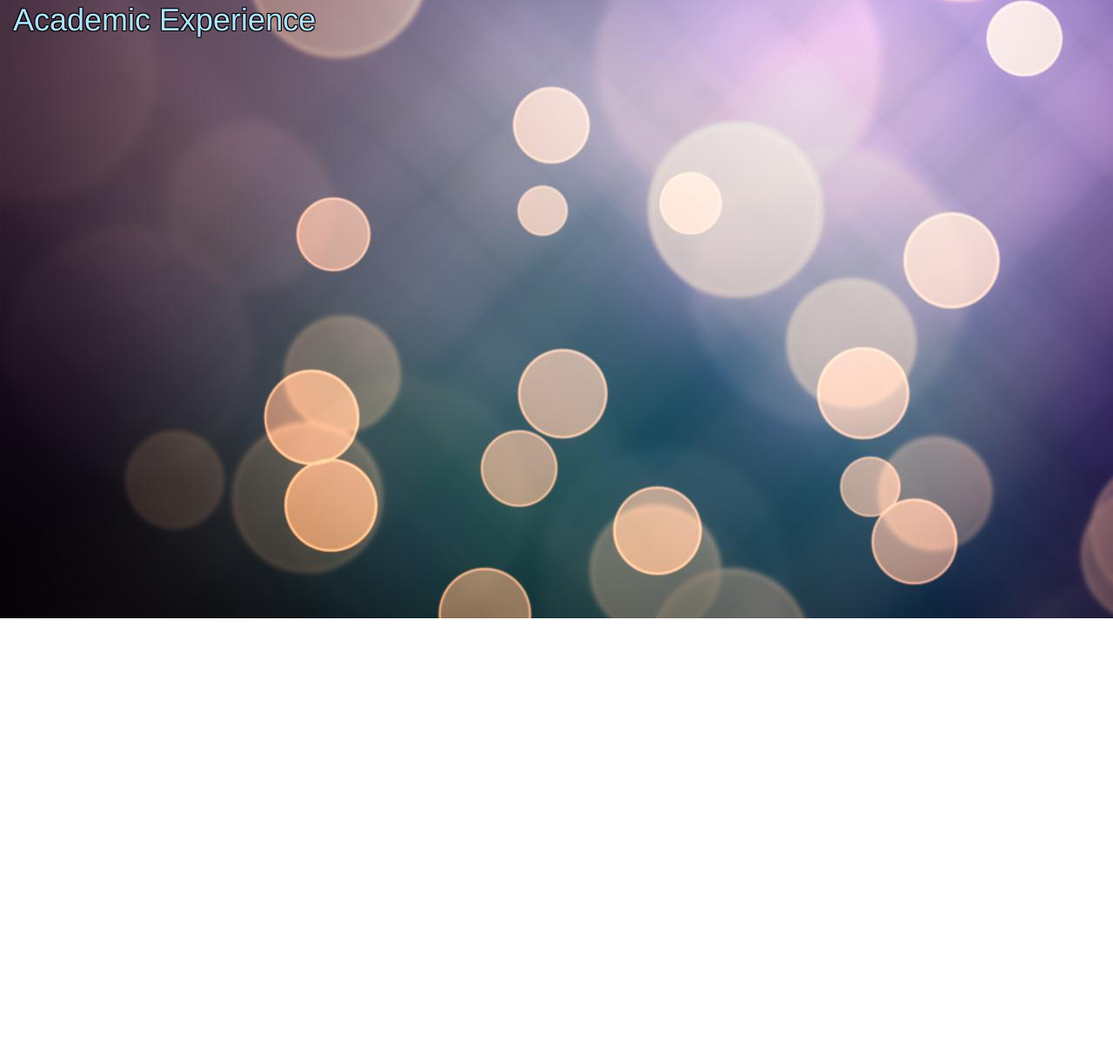
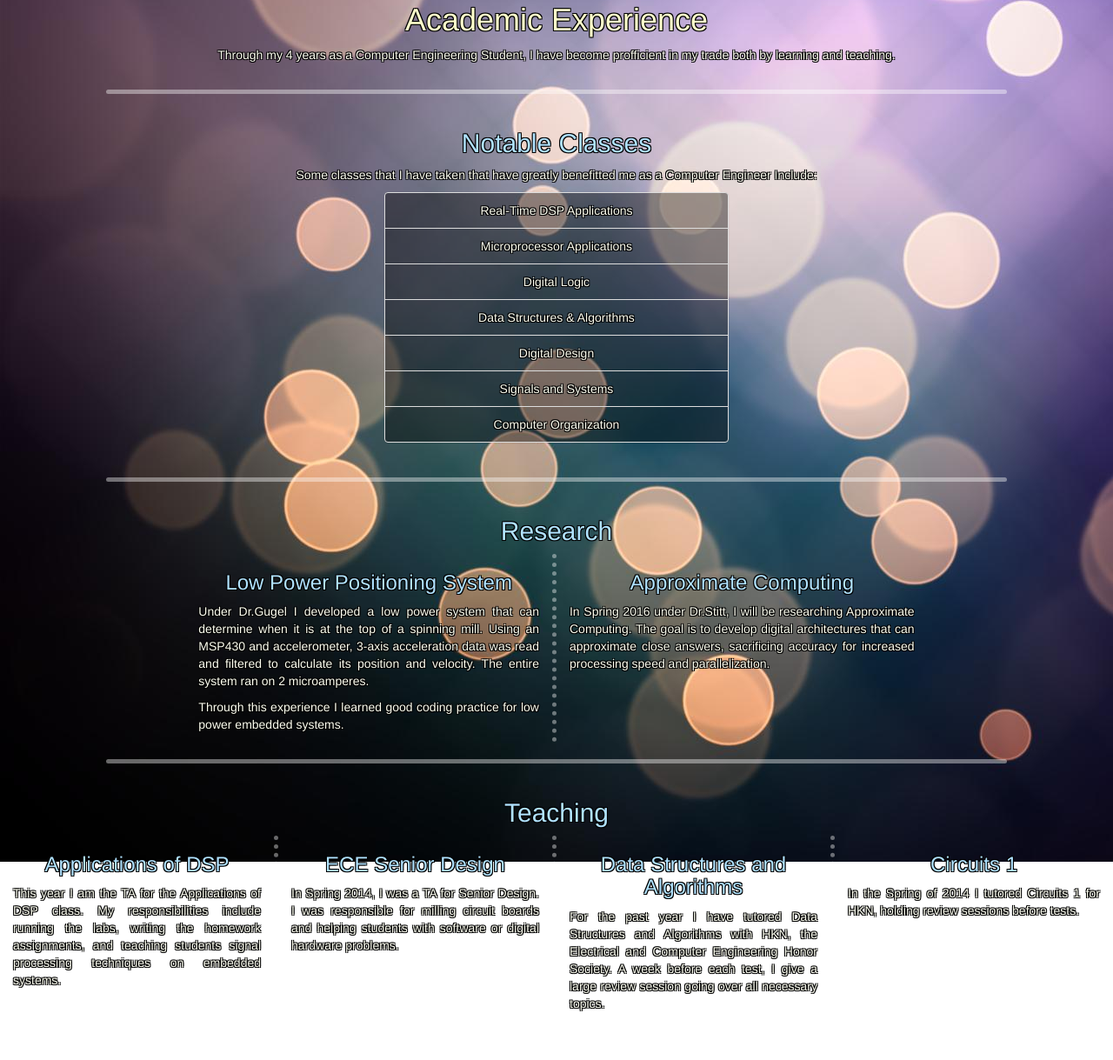
Before and after one commit to raz-a/CEN3031-PersonalWebsite, a plain HTML site: page acexp.html in a window 1280 px wide. Shown: the part 89-1308 px from the top of the page at 87% size. Before the commit the page ends 800 px from the top, so only its background shows below. Drawn offline with nearby package versions, Linux system fonts and the light colour scheme.

Commit message:
Academic Experience Complete

```diff
--- a/acexp.html
+++ b/acexp.html
@@ -40,7 +40,123 @@
 	<!-- ContainerBody -->
 
 	<div class="container-fluid">
-		<h1 class="liteText">Academic Experience</h1>
+		<h1 class="text-center mainTitle">Academic Experience</h1>
+		<p class="text-center">
+			Through my 4 years as a Computer Engineering Student, I have become profficient in my trade both by learning and teaching.
+		</p>
+
+		<!-- Seperator -->
+		<div class="row">
+			<div class="col-md-1"></div>
+			<div class="col-md-10"><hr class="horizLine"></div>
+			<div class="col-md-1"></div>
+		</div>
+
+		<h2 class="text-center">Notable Classes</h2>
+		<p class="text-center">
+			Some classes that I have taken that have greatly benefitted me as a Computer Engineer Include:
+		</p>
+
+		<div class="row">
+			<div class="col-md-4"></div>
+			<div class="col-md-4">
+				<ul class="text-center list-group">
+					<li class="list-group-item">Real-Time DSP Applications</li>
+					<li class="list-group-item">Microprocessor Applications</li>
+					<li class="list-group-item">Digital Logic</li>
+					<li class="list-group-item">Data Structures & Algorithms</li>
+					<li class="list-group-item">Digital Design</li>
+					<li class="list-group-item">Signals and Systems</li>
+					<li class="list-group-item">Computer Organization</li>
+				</ul>
+			</div>
+			<div class="col-md-4"></div>
+		</div>
+
+
+		<!-- Seperator -->
+		<div class="row">
+			<div class="col-md-1"></div>
+			<div class="col-md-10"><hr class="horizLine"></div>
+			<div class="col-md-1"></div>
+		</div>
+
+		<h2 class="text-center">Research</h2>
+
+		<div class="row">
+			<div class="col-md-2"></div>
+			<div class="col-md-4 vertLine">
+				<h3 class="text-center">Low Power Positioning System</h3>
+				<p class="text-justify">
+					Under Dr.Gugel I developed a low power system that can determine when it is at the top of a spinning mill.
+					Using an MSP430 and accelerometer, 3-axis acceleration data was read and filtered to calculate its position and velocity.
+					The entire system ran on 2 microamperes.
+				</p>
+				<p class="text-justify">
+					Through this experience I learned good coding practice for low power embedded systems.
+				</p>
+			</div>
+			<div class="col-md-4">
+				<h3 class="text-center">Approximate Computing</h3>
+				<p class="text-justify">
+					In Spring 2016 under Dr.Stitt, I will be researching Approximate Computing.
+					The goal is to develop digital architectures that can approximate close answers,
+					sacrificing accuracy for increased processing speed and parallelization.
+				</p>
+			</div>
+			<div class="col-md-2"></div>
+		</div>
+
+
+		<!-- Seperator -->
+		<div class="row">
+			<div class="col-md-1"></div>
+			<div class="col-md-10"><hr class="horizLine"></div>
+			<div class="col-md-1"></div>
+		</div>
+
+		<h2 class="text-center">Teaching</h2>
+
+		<div class="row row-eq-height">
+			<div class="col-md-3 vertLine">
+				<h3 class="text-center">Applications of DSP</h3>
+				<p class="text-justify">
+					This year I am the TA for the Applications of DSP class.
+					My responsibilities include running the labs, writing the homework assignments,
+					and teaching students signal processing techniques on embedded systems.
+				</p>
+			</div>
+			<div class="col-md-3 vertLine">
+				<h3 class="text-center">ECE Senior Design</h3>
+				<p class="text-justify">
+					In Spring 2014, I was a TA for Senior Design.
+					I was responsible for milling circuit boards
+					and helping students with software or digital hardware problems.
+				</p>
+			</div>
+			<div class="col-md-3 vertLine">
+				<h3 class="text-center">Data Structures and Algorithms</h3>
+				<p class="text-justify">
+					For the past year I have tutored Data Structures and Algorithms with HKN,
+					 the Electrical and Computer Engineering Honor Society. A week before each test,
+					 I give a large review session going over all necessary topics.
+				</p>
+			</div>
+			<div class="col-md-3">
+				<h3 class="text-center">Circuits 1</h3>
+				<p class="text-justify">
+					In the Spring of 2014 I tutored Circuits 1 for HKN, holding review sessions before tests.
+				</p>
+			</div>
+		</div>
+
+		<!-- Seperator -->
+		<div class="row">
+			<div class="col-md-1"></div>
+			<div class="col-md-10"><hr class="horizLine"></div>
+			<div class="col-md-1"></div>
+		</div>
+
 	</div>
 
     <!-- jQuery (necessary for Bootstrap's JavaScript plugins) -->
--- a/css/RazCustomizations.css
+++ b/css/RazCustomizations.css
@@ -1,6 +1,8 @@
 body
 {
 	background-image: url("../images/37 - bdjoieg.jpg");
+	background-repeat: no-repeat;
+	background-attachment: fixed;
 }
 
 p,div
@@ -53,3 +55,25 @@ a:hover
 	position: relative;
 	top: 50px;
 }
+
+.list-group-item
+{
+	background-color: rgba(0, 0, 0, 0.4);
+}
+
+.vertLine
+{
+	border-right-color: rgba(255,255,255,0.4);
+	border-right-width: 5px;
+	border-right-style: dotted;
+	border-spacing: 5px;
+
+}
+
+.row
+{
+  display: -webkit-box;
+  display: -webkit-flex;
+  display: -ms-flexbox;
+  display:         flex;
+}
```
Also changed, not shown: musexp.html (+8 -1 lines).
